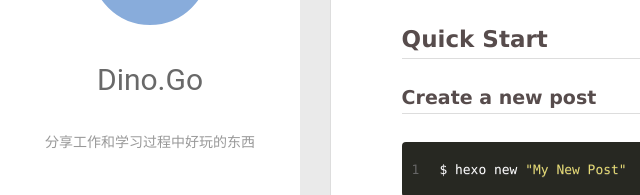
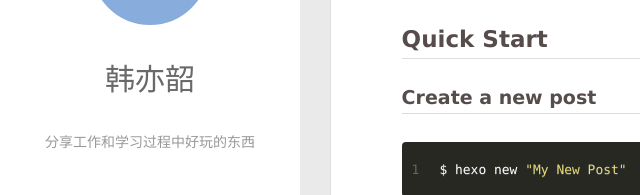
Before and after one commit to lichengdong1117/lichengdong1117.github.io, a plain HTML site: page 2019/08/14/hello-world/index.html in a window 1280 px wide. Shown: the part 210-405 px from the top of the page, 0-640 px from the left. Drawn offline with Linux system fonts and the light colour scheme; no server answers.

Commit message:
Site updated: 2019-08-27 19:51:56

```diff
--- a/2019/08/14/hello-world/index.html
+++ b/2019/08/14/hello-world/index.html
@@ -50,7 +50,7 @@
 			<img src="" class="js-avatar">
 		</a>
 		<hgroup>
-		  <h1 class="header-author"><a href="/">Dino.Go</a></h1>
+		  <h1 class="header-author"><a href="/">韩亦韶</a></h1>
 		</hgroup>
 
 		<p class="header-subtitle">分享工作和学习过程中好玩的东西</p>
@@ -110,7 +110,7 @@
 				<img src="" class="js-avatar">
 			</div>
 			<hgroup>
-			  <h1 class="header-author js-header-author">Dino.Go</h1>
+			  <h1 class="header-author js-header-author">韩亦韶</h1>
 			</hgroup>
 
 			<p class="header-subtitle"><i class="icon icon-quo-left"></i>分享工作和学习过程中好玩的东西<i class="icon icon-quo-right"></i></p>
@@ -333,7 +333,7 @@
   <div class="outer">
     <div id="footer-info">
     	<div class="footer-left">
-    		&copy; 2019 Dino.Go
+    		&copy; 2019 韩亦韶
     	</div>
       	<div class="footer-right">
       		<a href="http://hexo.io/" target="_blank">Hexo</a>  Theme <a href="https://github.com/litten/hexo-theme-yilia" target="_blank">Yilia</a> by Litten
```
Also changed, not shown: 2019/08/14/nofanotian/index.html (+3 -3 lines), 2019/08/19/When-I-Found-I-Had-Grown-up/index.html (+3 -3 lines), 2019/08/19/《托儿所、幼儿园建筑设计规范》看书笔记/index.html (+3 -3 lines), 2019/08/19/建筑节能设计工作流/index.html (+3 -3 lines), 2019/08/20/《托儿所、幼儿园建筑设计规范》注意事项笔记（二）/index.html (+3 -3 lines), 2019/08/23/Hexo搭建及远端部署/index.html (+3 -3 lines), 2019/08/26/幼儿园施工图设计实际项目踩坑总结/index.html (+3 -3 lines), archives/2019/08/index.html (+3 -3 lines), archives/2019/index.html (+3 -3 lines), archives/index.html (+3 -3 lines), index.html (+3 -3 lines).
